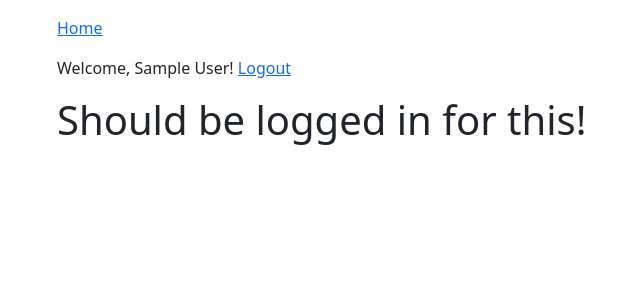
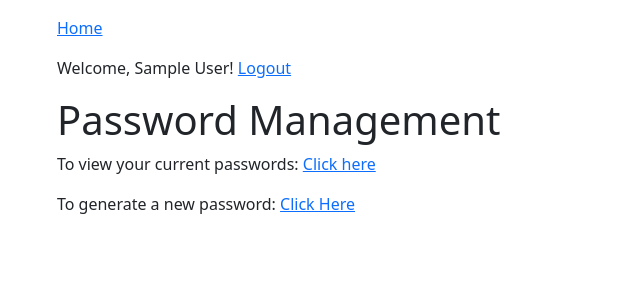
Before and after one commit to Michael-Amaya/Password-Generator-App, a Flask app: page /passwords in a window 1280 px wide. Shown: the top 300 px of the page, without its empty margins (25-665 px from the left). Run offline with Flask 2, Linux system fonts and the light colour scheme; the visitor is signed in with stand-in values (Sample User, id 1).

Commit message:
Add hyperlink to view passwords

```diff
--- a/webapp/templates/passwords_main.html
+++ b/webapp/templates/passwords_main.html
@@ -4,5 +4,9 @@
 <link rel="stylesheet" href="{{ url_for('static', filename='css/passwords_main.css')}}">
 {% endblock %}
 {% block body %}
-    <h1>Should be logged in for this!</h1>
+    <h1>Password Management</h1>
+    <div>
+        <p>To view your current passwords: <a href="./view_passwords">Click here</a></p>
+        <p>To generate a new password: <a href="#">Click Here</a></p>
+    </div>
 {% endblock %}
```
